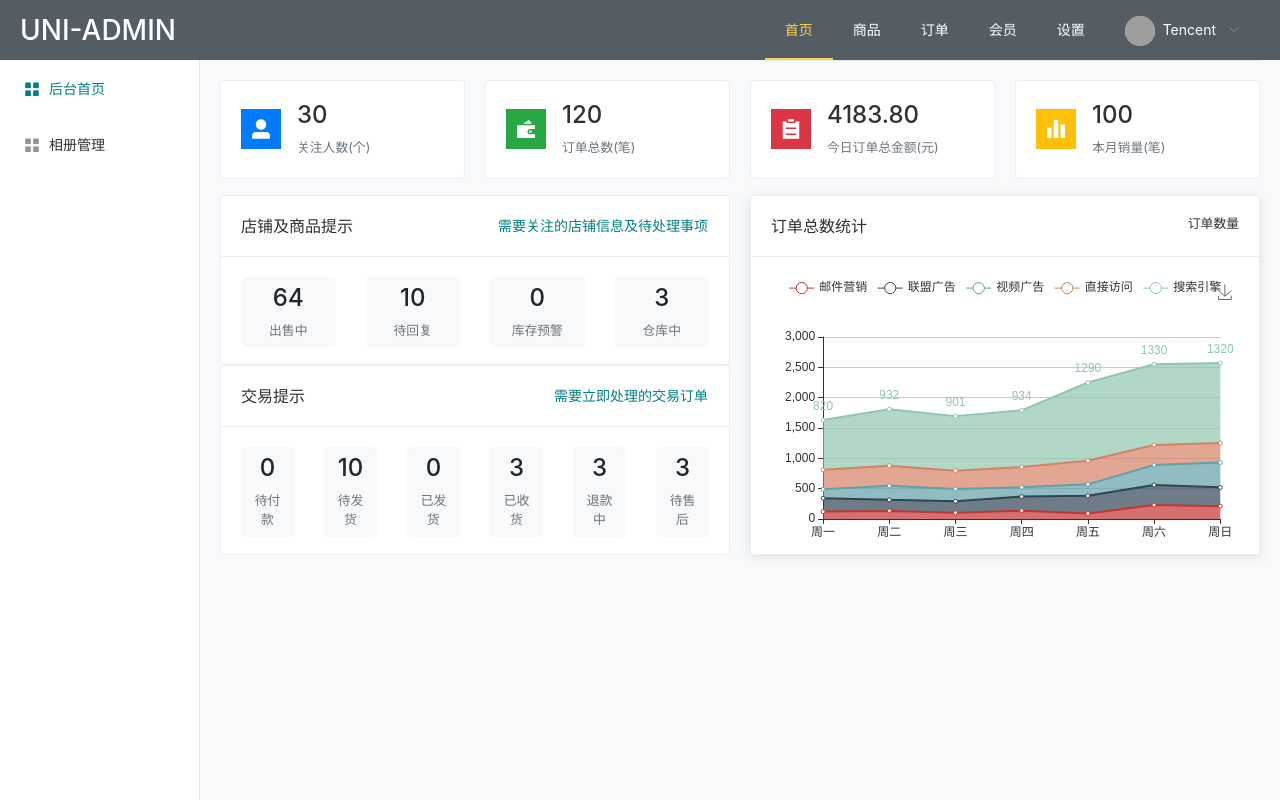
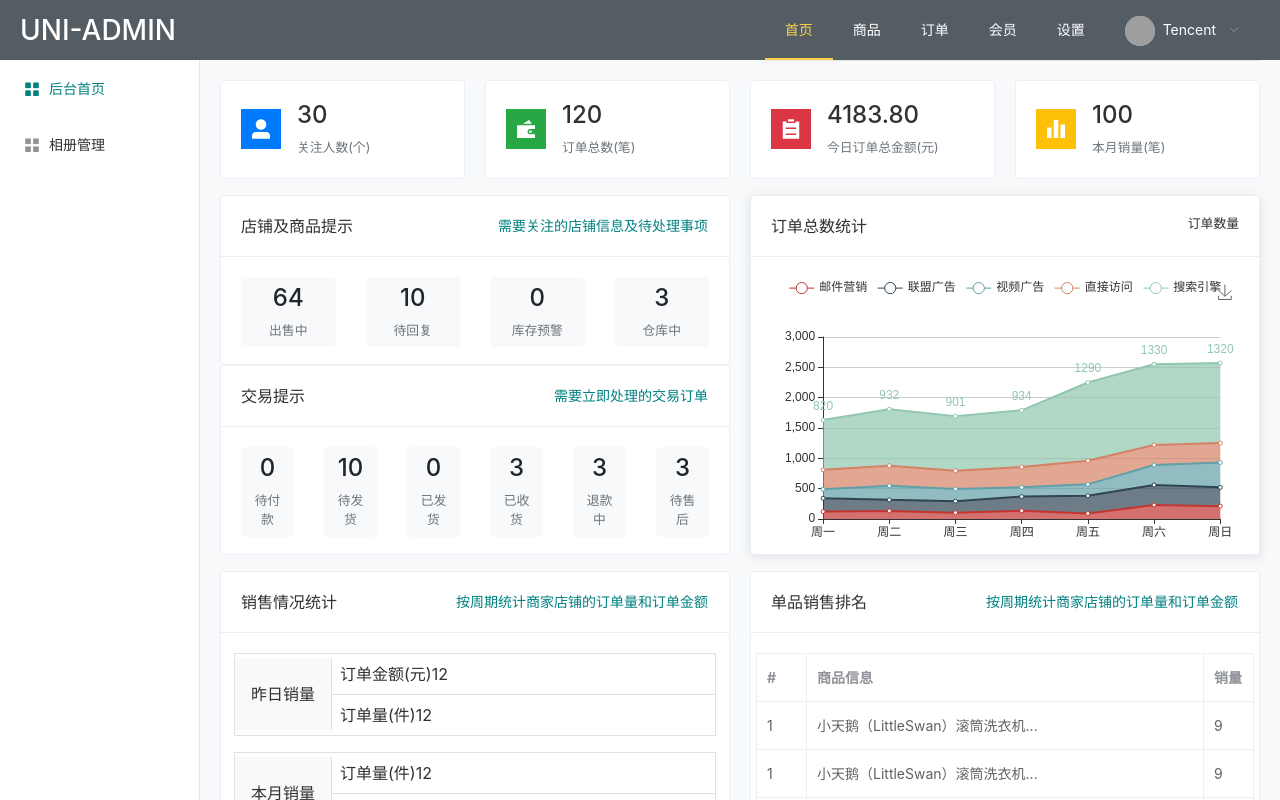
Before and after one commit to JinYuRin/vue-element-cms_shop, a Vue app: page /#/index in a window 1280 px wide. Built offline with nearby package versions, Linux system fonts and the light colour scheme; grey boxes are pictures that could not be loaded.

Commit message:
feat:后台主面板UI构建完成

```diff
--- a/src/views/index/index.vue
+++ b/src/views/index/index.vue
@@ -1,8 +1,14 @@
-<!--  -->
+/*
+ * @Author: JinYuRin
+ * @Date: 2021-07-09 22:12:04
+ * @Last Modified by: JinYuRin
+ * @Last Modified time: 2021-07-09 22:17:33
+ */
 <template>
+  <!-- bs自带的p-3的标准是rem -->
   <!-- <div>后台首页</div> -->
   <div>
-    <!-- 数据统计 利用栅格系统 -->
+    <!-- 上层的数据统计 利用栅格系统 -->
     <el-row :gutter="20">
       <el-col v-for="(i, index) in counts" :key="index" :span="6">
         <el-card shadow="hover">
@@ -27,7 +33,9 @@
         </el-card>
       </el-col>
     </el-row>
+    <!-- 中间层，右边是统计图 -->
     <el-row :gutter="20" class="mt-3">
+      <!--中间层左侧的col  -->
       <el-col
         :span="12"
         class="d-flex flex-column justify-content-between"
@@ -74,6 +82,7 @@
           </el-row> -->
         </el-card>
       </el-col>
+      <!--中间层右侧的col(统计图)  -->
       <el-col :span="12" style="height: 360px">
         <el-card class="box-card" style="height: 100%">
           <div slot="header" class="d-flex">
@@ -81,6 +90,70 @@
             <small>订单数量</small>
           </div>
           <div id="main" style="width: 100%; height: 270px"></div>
+        </el-card>
+      </el-col>
+    </el-row>
+    <!--下层的数据统计  -->
+    <el-row :gutter="20" class="mt-3">
+      <!-- 下层左侧的数据 -->
+      <el-col :span="12" style="height: 360px">
+        <el-card class="box-card" shadow="never">
+          <div slot="header" class="d-flex">
+            <span class="mr-auto">销售情况统计</span>
+            <el-button style="padding: 3px 0" type="text"
+              >按周期统计商家店铺的订单量和订单金额</el-button
+            >
+          </div>
+          <div class="px-2">
+            <div class="row mb-3">
+              <div class="media align-items-center border w-100">
+                <span class="border-right py-4 px-3 bg-light">昨日销量</span>
+                <div class="media-body">
+                  <div class="border-bottom p-2">
+                    <span>订单金额(元)</span>12
+                  </div>
+                  <div class="p-2"><span>订单量(件)</span>12</div>
+                </div>
+              </div>
+            </div>
+            <div class="row">
+              <div class="media align-items-center border w-100">
+                <span class="border-right py-4 px-3 bg-light">本月销量</span>
+                <div class="media-body">
+                  <div class="border-bottom p-2"><span>订单量(件)</span>12</div>
+                  <div class="p-2"><span>订单量(件)</span>12</div>
+                </div>
+              </div>
+            </div>
+          </div>
+          <!-- 可能el-row内不能使用重复嵌套el-row吗，那就使用bootstrap -->
+          <!-- <el-row :gutter="20">
+            <el-col>1</el-col>
+          </el-row> -->
+        </el-card>
+      </el-col>
+      <!-- 下层右侧的数据 -->
+      <el-col :span="12" style="height: 360px">
+        <el-card class="box-card" shadow="never">
+          <div slot="header" class="d-flex">
+            <span class="mr-auto">单品销售排名</span>
+            <el-button style="padding: 3px 0" type="text"
+              >按周期统计商家店铺的订单量和订单金额</el-button
+            >
+          </div>
+          <div class="row">
+            <el-table :data="tableData" height="180" border style="width: 100%">
+              <el-table-column prop="index" label="#" width="50">
+              </el-table-column>
+              <el-table-column prop="sku" label="商品信息"> </el-table-column>
+              <el-table-column prop="sales" label="销量" width="50">
+              </el-table-column>
+            </el-table>
+          </div>
+          <!-- 可能el-row内不能使用重复嵌套el-row吗，那就使用bootstrap -->
+          <!-- <el-row :gutter="20">
+            <el-col>1</el-col>
+          </el-row> -->
         </el-card>
       </el-col>
     </el-row>
@@ -94,6 +167,43 @@ export default {
   created() {},
   data() {
     return {
+      tableData: [
+        {
+          index: "1",
+          sku: "小天鹅（LittleSwan）滚筒洗衣机...",
+          sales: 9,
+        },
+        {
+          index: "1",
+          sku: "小天鹅（LittleSwan）滚筒洗衣机...",
+          sales: 9,
+        },
+        {
+          index: "1",
+          sku: "小天鹅（LittleSwan）滚筒洗衣机...",
+          sales: 9,
+        },
+        {
+          index: "1",
+          sku: "小天鹅（LittleSwan）滚筒洗衣机...",
+          sales: 9,
+        },
+        {
+          index: "1",
+          sku: "小天鹅（LittleSwan）滚筒洗衣机...",
+          sales: 9,
+        },
+        {
+          index: "1",
+          sku: "小天鹅（LittleSwan）滚筒洗衣机...",
+          sales: 9,
+        },
+        {
+          index: "1",
+          sku: "小天鹅（LittleSwan）滚筒洗衣机...",
+          sales: 9,
+        },
+      ],
       boards: [
         {
           title: "店铺及商品提示",
```
